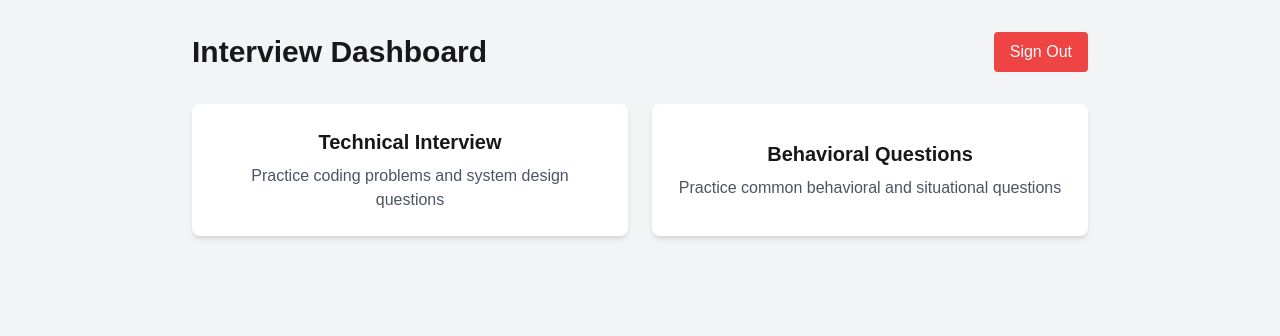
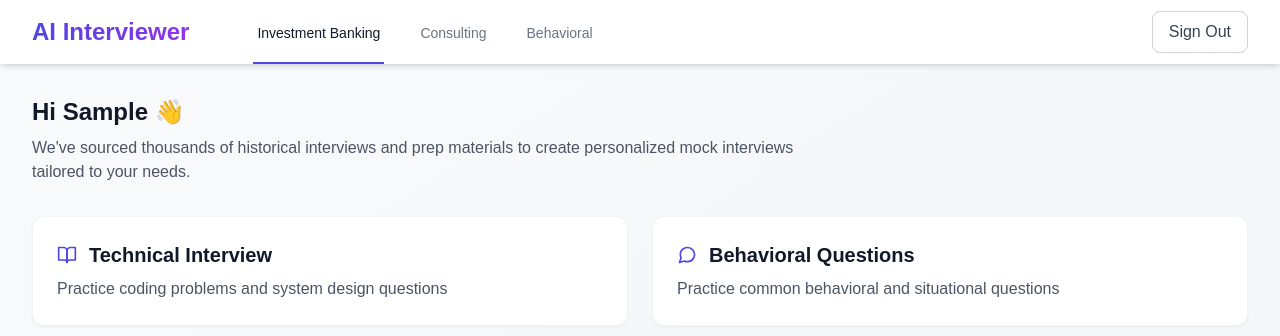
Before and after one commit to aarizirf/ai-interview, a React (Create React App) app: page /dashboard in a window 1280 px wide. Shown: the top 336 px of the page. Built offline with nearby package versions, Linux system fonts and the light colour scheme; no server answers; sample sign-in values are in the browser's storage.

Commit message:
updated main page

```diff
--- a/src/pages/DashboardPage.tsx
+++ b/src/pages/DashboardPage.tsx
@@ -1,8 +1,20 @@
 import { useNavigate } from 'react-router-dom';
 import { auth } from '../config/firebase';
+import { useState, useEffect } from 'react';
+import { BookOpen, MessageCircle } from 'react-feather';
 
 const DashboardPage = () => {
   const navigate = useNavigate();
+  const [activeTab, setActiveTab] = useState('investment-banking');
+  const [userName, setUserName] = useState('');
+
+  useEffect(() => {
+    // Get user's display name from Firebase Auth
+    const user = auth.currentUser;
+    if (user?.displayName) {
+      setUserName(user.displayName.split(' ')[0]); // Get first name only
+    }
+  }, []);
 
   const handleSignOut = async () => {
     try {
@@ -13,33 +25,87 @@ const DashboardPage = () => {
     }
   };
 
+  const tabs = [
+    { id: 'investment-banking', label: 'Investment Banking' },
+    { id: 'consulting', label: 'Consulting' },
+    { id: 'behavioral', label: 'Behavioral' }
+  ];
+
   return (
-    <div className="min-h-screen bg-gray-100 p-8">
-      <div className="max-w-4xl mx-auto">
-        <div className="flex justify-between items-center mb-8">
-          <h1 className="text-3xl font-bold">Interview Dashboard</h1>
-          <button
-            onClick={handleSignOut}
-            className="bg-red-500 text-white px-4 py-2 rounded hover:bg-red-600"
-          >
-            Sign Out
-          </button>
+    <div className="min-h-screen bg-gradient-to-br from-gray-50 to-gray-100">
+      {/* Navigation Bar */}
+      <nav className="bg-white shadow-md">
+        <div className="max-w-7xl mx-auto px-4 sm:px-6 lg:px-8">
+          <div className="flex justify-between h-16">
+            {/* Logo and Name */}
+            <div className="flex items-center">
+              <div className="flex-shrink-0 flex items-center pl-0">
+                <span className="text-2xl font-bold bg-gradient-to-r from-indigo-600 to-purple-600 text-transparent bg-clip-text">
+                  AI Interviewer
+                </span>
+              </div>
+
+              {/* Navigation Tabs */}
+              <div className="ml-16 flex space-x-8">
+                {tabs.map((tab) => (
+                  <button
+                    key={tab.id}
+                    onClick={() => setActiveTab(tab.id)}
+                    className={`inline-flex items-center px-1 pt-1 border-b-2 text-sm font-medium h-16 transition-colors duration-200 ${
+                      activeTab === tab.id
+                        ? 'border-indigo-600 text-gray-900'
+                        : 'border-transparent text-gray-500 hover:border-gray-300 hover:text-gray-700'
+                    }`}
+                  >
+                    {tab.label}
+                  </button>
+                ))}
+              </div>
+            </div>
+
+            {/* Sign Out Button */}
+            <div className="flex items-center">
+              <button
+                onClick={handleSignOut}
+                className="bg-white text-gray-700 px-4 py-2 rounded-lg border border-gray-300 hover:bg-gray-50 transition-colors duration-200 flex items-center space-x-2"
+              >
+                <span>Sign Out</span>
+              </button>
+            </div>
+          </div>
         </div>
+      </nav>
 
+      {/* Main Content */}
+      <div className="max-w-7xl mx-auto px-4 sm:px-6 lg:px-8 py-8">
+        <div className="mb-8">
+          <h2 className="text-2xl font-semibold text-gray-900">
+            Hi {userName || 'there'} 👋
+          </h2>
+          <p className="mt-2 text-gray-600 max-w-3xl">
+            We've sourced thousands of historical interviews and prep materials to create personalized mock interviews tailored to your needs.
+          </p>
+        </div>
         <div className="grid grid-cols-1 md:grid-cols-2 gap-6">
           <button
             onClick={() => navigate('/console', { state: { type: 'technical' }})}
-            className="bg-white p-6 rounded-lg shadow-md hover:shadow-lg transition-shadow"
+            className="text-left bg-white p-6 rounded-xl shadow-sm hover:shadow-md transition-all duration-200 border border-gray-100"
           >
-            <h2 className="text-xl font-semibold mb-2">Technical Interview</h2>
+            <div className="flex items-center gap-3 mb-2">
+              <BookOpen className="w-5 h-5 text-indigo-600" />
+              <h2 className="text-xl font-semibold text-gray-900">Technical Interview</h2>
+            </div>
             <p className="text-gray-600">Practice coding problems and system design questions</p>
           </button>
 
           <button
             onClick={() => navigate('/console', { state: { type: 'behavioral' }})}
-            className="bg-white p-6 rounded-lg shadow-md hover:shadow-lg transition-shadow"
+            className="text-left bg-white p-6 rounded-xl shadow-sm hover:shadow-md transition-all duration-200 border border-gray-100"
           >
-            <h2 className="text-xl font-semibold mb-2">Behavioral Questions</h2>
+            <div className="flex items-center gap-3 mb-2">
+              <MessageCircle className="w-5 h-5 text-indigo-600" />
+              <h2 className="text-xl font-semibold text-gray-900">Behavioral Questions</h2>
+            </div>
             <p className="text-gray-600">Practice common behavioral and situational questions</p>
           </button>
         </div>
```
